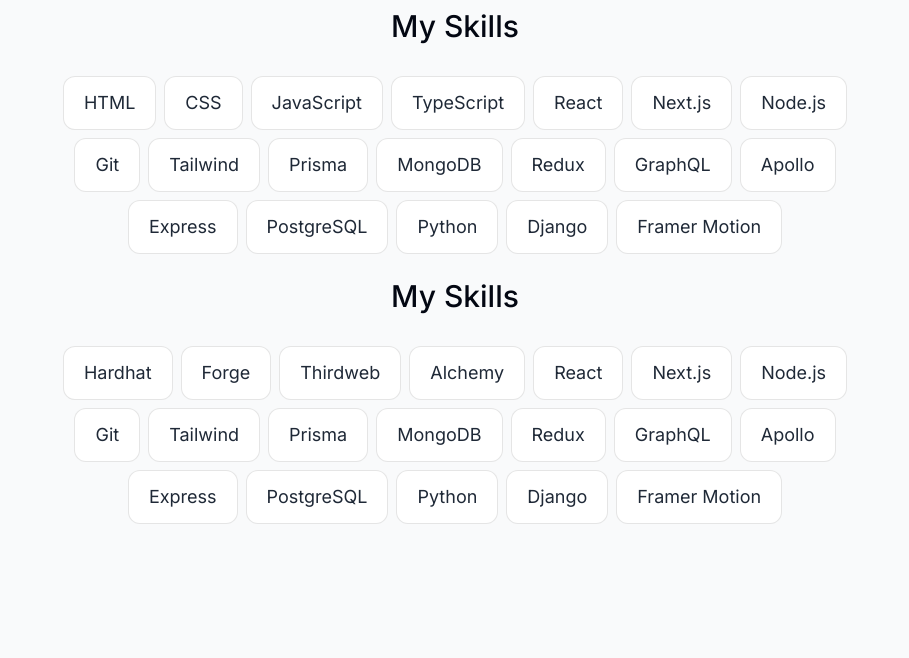
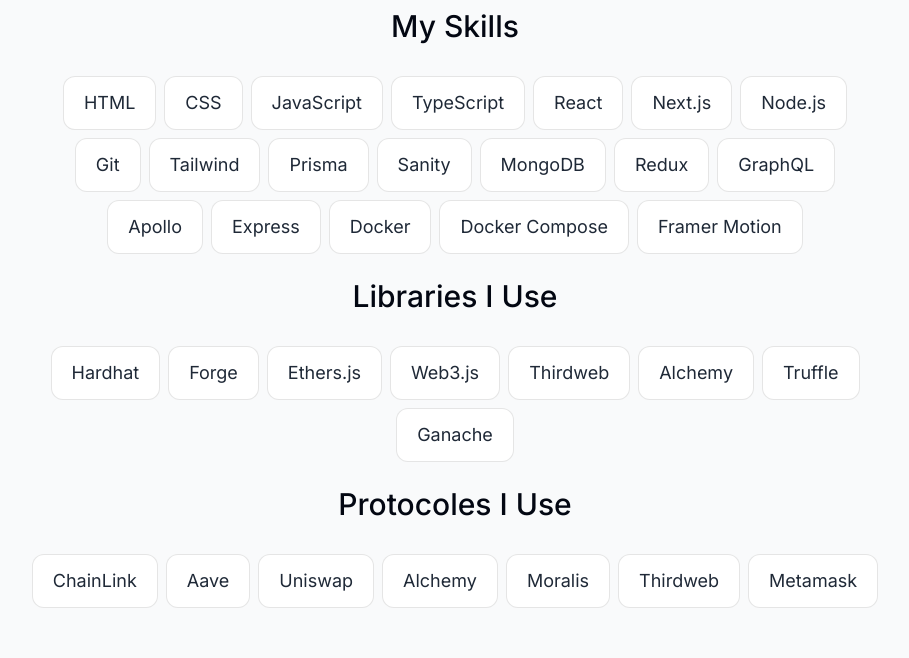
Before and after one commit to NeelClaudel/Portfolio-CV, a Next.js app: page / in a window 1280 px wide. Shown: the part 2900-3558 px from the top of the page, without its empty margins (185-1094 px from the left). Built offline with nearby package versions, Linux system fonts and the light colour scheme; no server answers.

Commit message:
modified:   components/skills.tsx 	modified:   lib/data.ts

```diff
--- a/components/skills.tsx
+++ b/components/skills.tsx
@@ -2,8 +2,7 @@
 
 import React from "react";
 import SectionHeading from "./section-heading";
-import { skillsData } from "@/lib/data";
-import { Libs } from "@/lib/data";
+import { skillsData, Libs, Protocoles } from "@/lib/data";
 import { useSectionInView } from "@/lib/hooks";
 import { motion } from "framer-motion";
 
@@ -49,7 +48,7 @@
         ))}
       </ul>
       <br />
-      <SectionHeading>My skills</SectionHeading>
+      <SectionHeading>Libraries I use </SectionHeading>
       <ul className="flex flex-wrap justify-center gap-2 text-lg text-gray-800">
         {Libs.map((libs, index) => (
           <motion.li
@@ -67,6 +66,25 @@
           </motion.li>
         ))}
       </ul>
+      <br />
+      <SectionHeading>Protocoles I use </SectionHeading>
+      <ul className="flex flex-wrap justify-center gap-2 text-lg text-gray-800">
+        {Protocoles.map((protocoles, index) => (
+          <motion.li
+            className="bg-white borderBlack rounded-xl px-5 py-3 dark:bg-white/10 dark:text-white/80"
+            key={index}
+            variants={fadeInAnimationVariants}
+            initial="initial"
+            whileInView="animate"
+            viewport={{
+              once: true,
+            }}
+            custom={index}
+          >
+            {protocoles}
+          </motion.li>
+        ))}
+      </ul>
     </section>
   );
 }
--- a/lib/data.ts
+++ b/lib/data.ts
@@ -111,35 +111,34 @@
   "Git",
   "Tailwind",
   "Prisma",
+  "Sanity",
   "MongoDB",
   "Redux",
   "GraphQL",
   "Apollo",
   "Express",
-  "PostgreSQL",
-  "Python",
-  "Django",
+  "Docker",
+  "Docker Compose",
   "Framer Motion",
 ] as const;
 
 export const Libs = [
   "Hardhat",
   "Forge",
+  "Ethers.js",
+  "Web3.js",
   "Thirdweb",
   "Alchemy",
-  "React",
-  "Next.js",
-  "Node.js",
-  "Git",
-  "Tailwind",
-  "Prisma",
-  "MongoDB",
-  "Redux",
-  "GraphQL",
-  "Apollo",
-  "Express",
-  "PostgreSQL",
-  "Python",
-  "Django",
-  "Framer Motion",
+  "Truffle",
+  "Ganache",
 ] as const;
+
+export const Protocoles = [
+  "ChainLink",
+  "Aave",
+  "Uniswap",
+  "Alchemy",
+  "Moralis",
+  "Thirdweb",
+  "Metamask",
+] as const;
```
